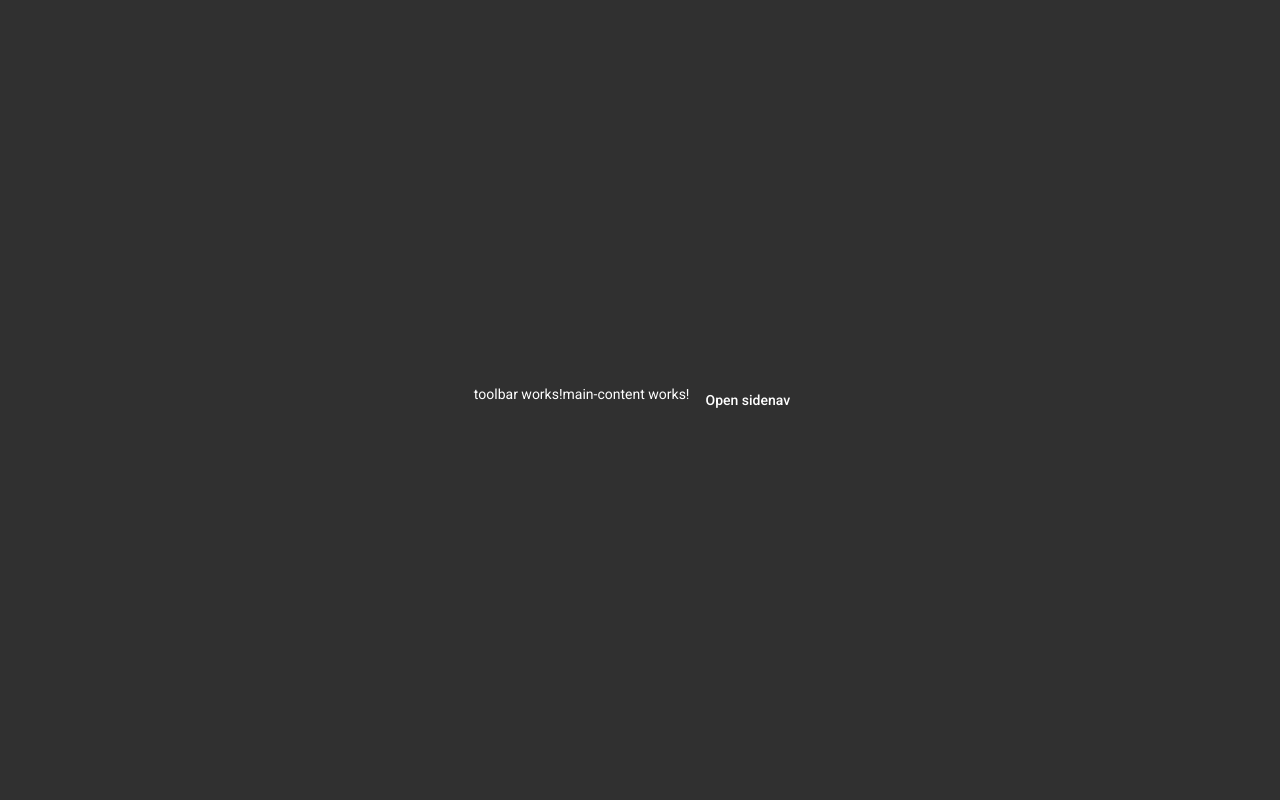
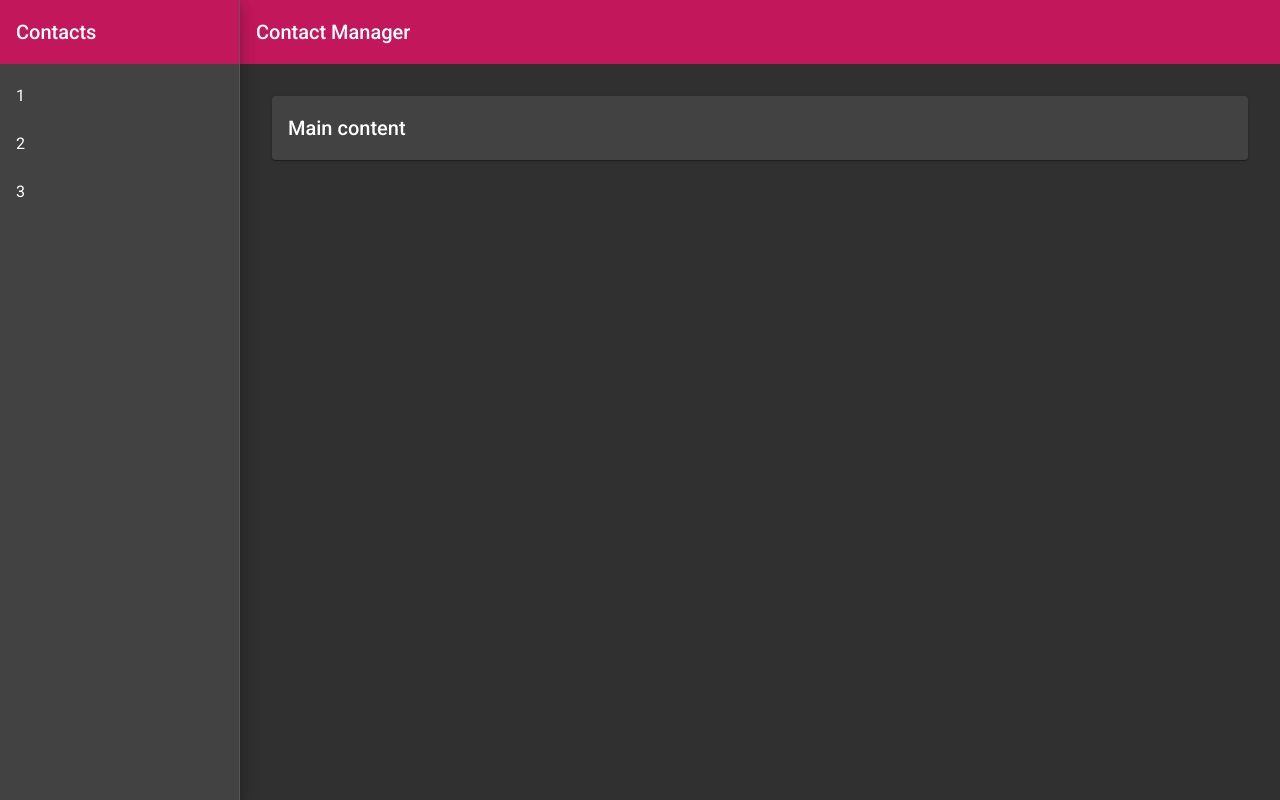
Before and after one commit to KBora/angular-material-tutorial, an Angular app: page /contactmanager in a window 1280 px wide. Built offline with nearby package versions, Linux system fonts and the light colour scheme.

Commit message:
Responsive side nav

```diff
--- a/src/app/contactmanager/components/main-content/main-content.component.html
+++ b/src/app/contactmanager/components/main-content/main-content.component.html
@@ -1 +1,3 @@
-<p>main-content works!</p>
+<mat-card>
+  <h2>Main content</h2>
+</mat-card>
--- a/src/app/contactmanager/components/side-nav/side-nav.component.html
+++ b/src/app/contactmanager/components/side-nav/side-nav.component.html
@@ -1,17 +1,27 @@
 
 <mat-sidenav-container class="app-sidenav-container">
-  <mat-sidenav #sidenav class="app-sidenav">
-    Jolly good!
+  <mat-sidenav
+    [opened]="!isScreenSmall"
+    [mode]="isScreenSmall ? 'over' : 'side'"
+    #sidenav class="app-sidenav mat-elevation-z10">
+    <mat-toolbar color="primary">
+      Contacts
+    </mat-toolbar>
+    <mat-list>
+      <mat-list-item>1</mat-list-item>
+      <mat-list-item>2</mat-list-item>
+      <mat-list-item>3</mat-list-item>
+    </mat-list>
   </mat-sidenav>
 
   <div class="app-sidenav-content">
-    <app-toolbar></app-toolbar>
-    <router-outlet></router-outlet>
-    <button type="button" mat-button (click)="sidenav.open()">
-      Open sidenav
-    </button>
-
-
+    <app-toolbar
+      [isScreenSmall]="isScreenSmall"
+      (toggleSidenav)="sidenav.toggle()">
+    </app-toolbar>
+    <div class="wrapper">
+      <router-outlet></router-outlet>
+    </div>
   </div>
 
 </mat-sidenav-container>
--- a/src/app/contactmanager/components/side-nav/side-nav.component.scss
+++ b/src/app/contactmanager/components/side-nav/side-nav.component.scss
@@ -9,11 +9,13 @@
 .app-sidenav-content {
   display: flex;
   height: 100%;
-  align-items: center;
-  justify-content: center;
+  flex-direction: column;
 }
 
 .app-sidenav {
   width: 240px;
-  padding: 20px;
 }
+
+.wrapper {
+  margin: 2rem;
+}
--- a/src/app/contactmanager/components/side-nav/side-nav.component.ts
+++ b/src/app/contactmanager/components/side-nav/side-nav.component.ts
@@ -1,3 +1,4 @@
+import { BreakpointObserver, Breakpoints, BreakpointState } from '@angular/cdk/layout';
 import { Component, OnInit } from '@angular/core';
 
 @Component({
@@ -7,9 +8,17 @@ import { Component, OnInit } from '@angular/core';
 })
 export class SideNavComponent implements OnInit {
 
-  constructor() { }
+  public isScreenSmall = false;
+
+  constructor(private breakpointObserver: BreakpointObserver) { }
 
   ngOnInit(): void {
+    this.breakpointObserver
+      //.observe([`(max-width: 720px)`])
+      .observe([ Breakpoints.XSmall])
+      .subscribe((state: BreakpointState) => {
+        this.isScreenSmall = state.matches;
+      });
   }
 
 }
--- a/src/app/contactmanager/components/toolbar/toolbar.component.html
+++ b/src/app/contactmanager/components/toolbar/toolbar.component.html
@@ -1 +1,8 @@
-<p>toolbar works!</p>
+<mat-toolbar color="primary">
+  <button
+    *ngIf="isScreenSmall"
+    type="button" mat-button (click)="toggleSidenav.emit()">
+    <mat-icon>menu</mat-icon>
+  </button>
+  <span>Contact Manager</span>
+</mat-toolbar>
--- a/src/app/contactmanager/components/toolbar/toolbar.component.ts
+++ b/src/app/contactmanager/components/toolbar/toolbar.component.ts
@@ -1,4 +1,4 @@
-import { Component, OnInit } from '@angular/core';
+import { Component, EventEmitter, Input, OnInit, Output } from '@angular/core';
 
 @Component({
   selector: 'app-toolbar',
@@ -6,6 +6,9 @@ import { Component, OnInit } from '@angular/core';
   styleUrls: ['./toolbar.component.scss']
 })
 export class ToolbarComponent implements OnInit {
+  @Input() isScreenSmall = false;
+
+  @Output() toggleSidenav = new EventEmitter<void>();
 
   constructor() { }
 
```
